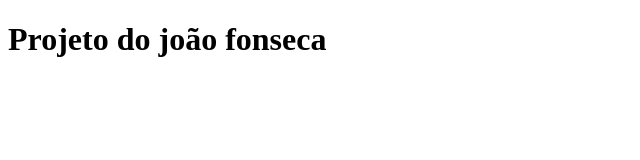
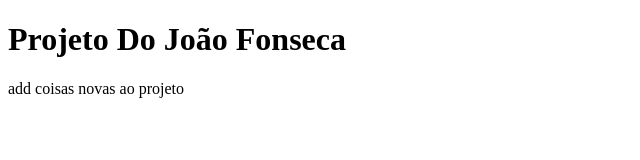
Before and after one commit to ynhic/git, a plain HTML site: page index.html in a window 1280 px wide. Shown: the whole page, without its empty margins (0-640 px from the left). Drawn offline with Linux system fonts and the light colour scheme.

Commit message:
Aprendendo mais sobre o git

```diff
--- a/index.html
+++ b/index.html
@@ -5,7 +5,9 @@
 	<title>Document</title>
 </head>
 <body>
-	<h1>Projeto do joão fonseca</h1>
+	<h1>Projeto Do João Fonseca</h1>
+
+	<p>add coisas novas ao projeto</p>
 
 </body>
 </html>
```
